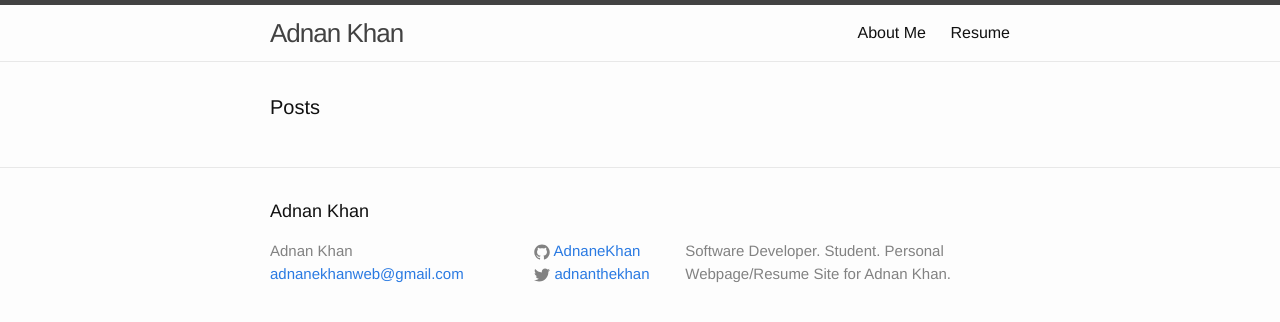
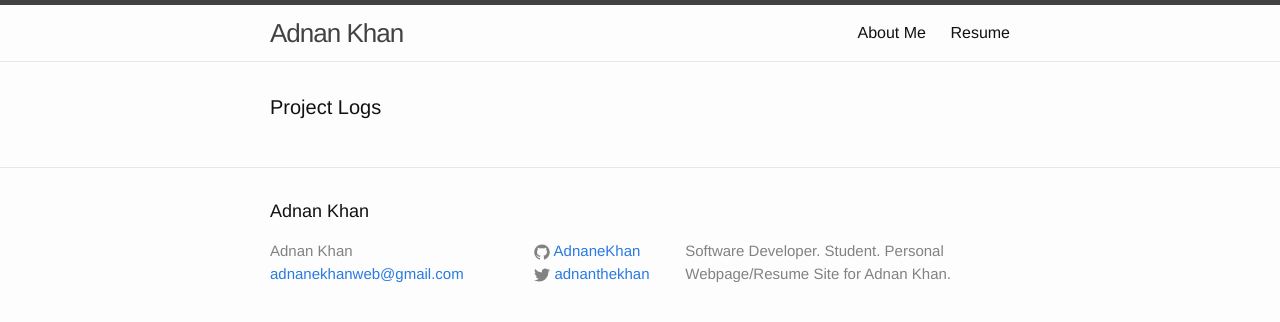
Before and after one commit to AdnaneKhan/AdnaneKhan.github.io, a Jekyll site: the page built from projectlog.html, in a window 1280 px wide. Shown: the top 322 px of the page. Built offline with Jekyll 4.4.1, drawn with Linux system fonts in a browser that asks for light colours.

Commit message:
log udpate

```diff
--- a/projectlog.html
+++ b/projectlog.html
@@ -4,7 +4,7 @@ layout: default
 ---
 <div class="home">
 
-  <h1 class="page-heading">Posts</h1>
+  <h1 class="page-heading">Project Logs</h1>
 
   <ul class="post-list">
     {% for post in site.projectlog %}
```
